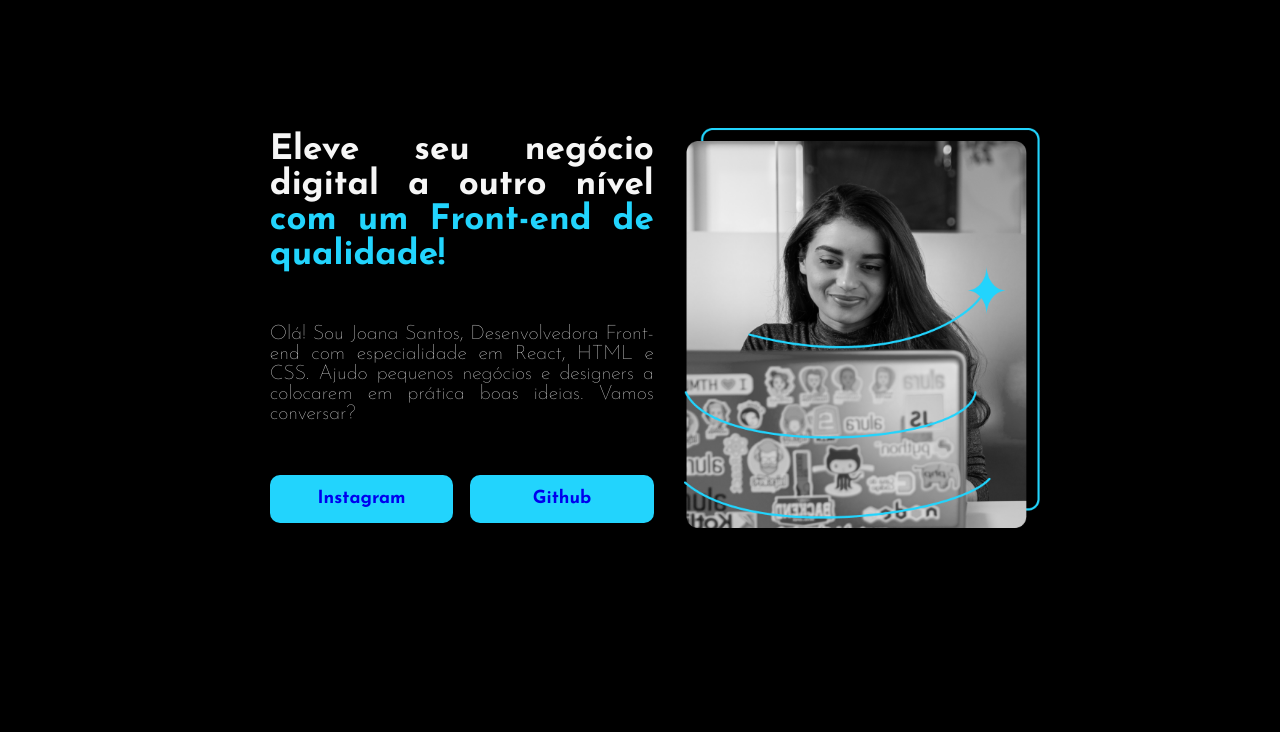
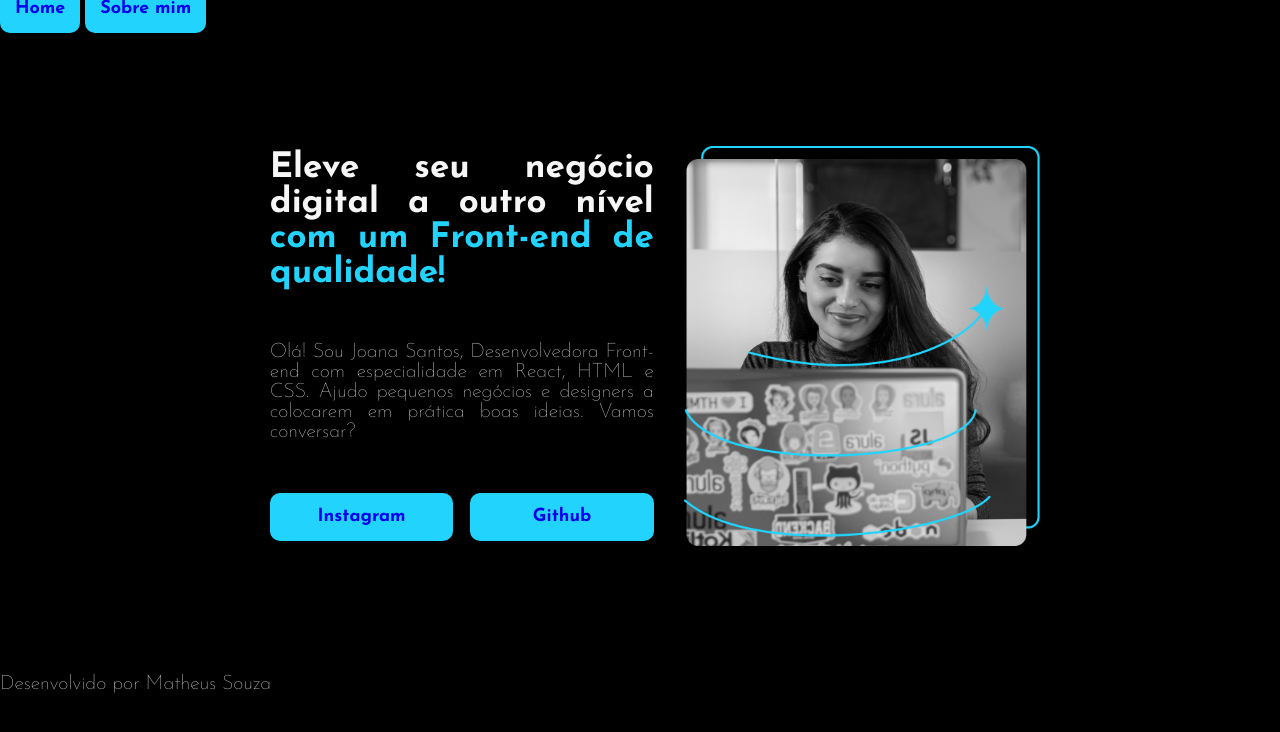
Before and after one commit to matheusgdsouza/praticando-html-exemplo-portifolio, a plain HTML site: page index.html in a window 1280 px wide. Drawn offline with Linux system fonts and the light colour scheme.

Commit message:
Adicionando cabeçalho e rodape

```diff
--- a/index.html
+++ b/index.html
@@ -8,6 +8,14 @@
     <title>Portifolio</title>
 </head>
 <body>
+    <header class="cabecalho">
+        <nav class="cabecalho-navegacao">
+            <a href="index.html">Home</a>
+            <a href="#">Sobre mim</a>
+        </nav>
+    </header>
+
+
     <main class="conteudo-principal">
         <section class="conteudo-escrito-principal">
             <h1 class="titulo-principal">Eleve seu negócio digital a outro nível <span class="span-titulo">com um Front-end de qualidade!</span></h1>
@@ -21,5 +29,9 @@
 
         <img class="imagem-portifolio" src="./Imagem.png" alt="Imagem de uma mulher usando um notebook">
     </main>
+
+    <footer class="rodape">
+        <p class="rodape-texto">Desenvolvido por Matheus Souza</p>
+    </footer>
 </body>
 </html>
--- a/style.css
+++ b/style.css
@@ -1,7 +1,6 @@
 @import url('https://fonts.googleapis.com/css2?family=Josefin+Sans:ital,wght@0,100..700;1,100..700&display=swap');
 
 body {
-    height: 100vh;
     background-color: black;
     font-family: "Josefin Sans", sans-serif;
     font-weight: 100;
```
